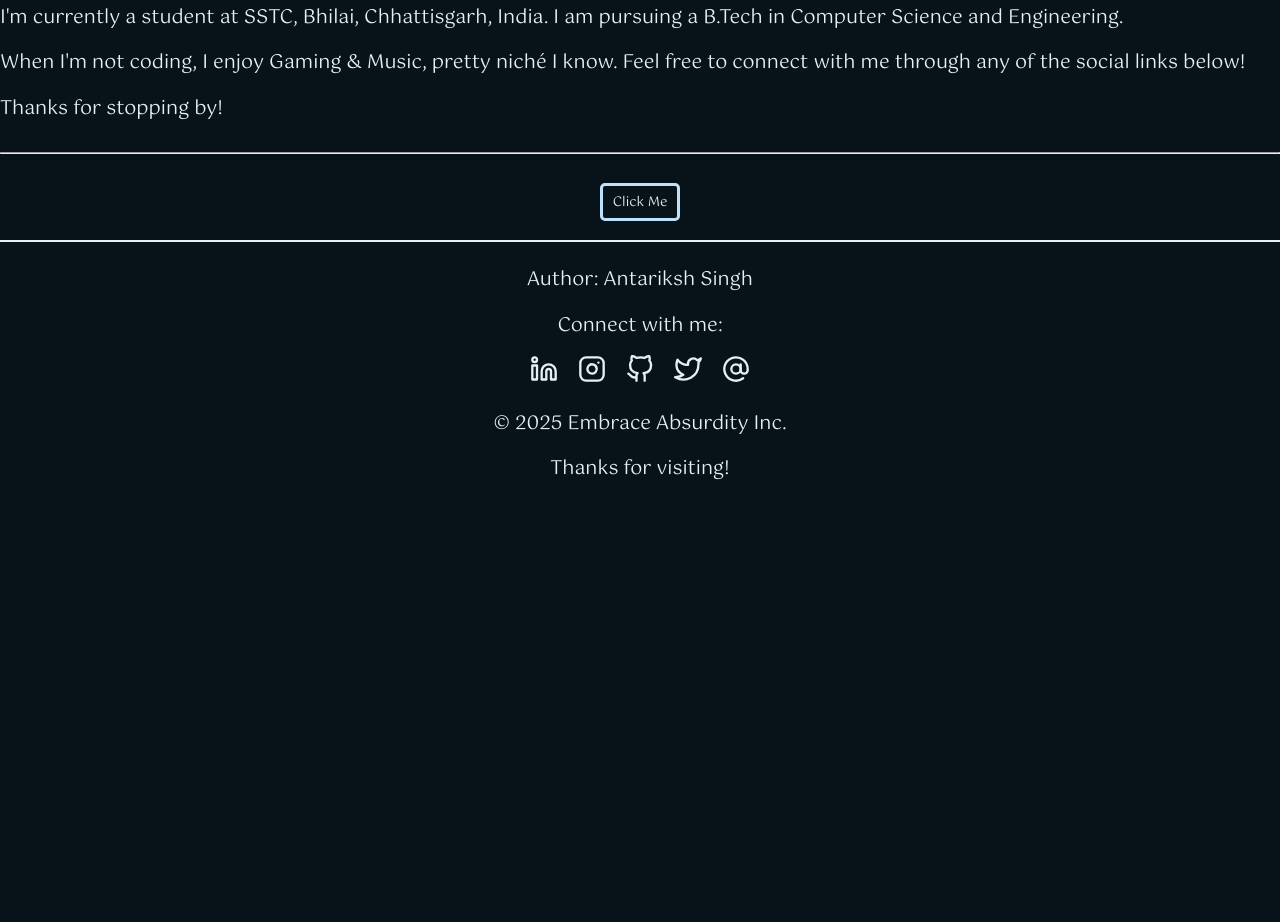
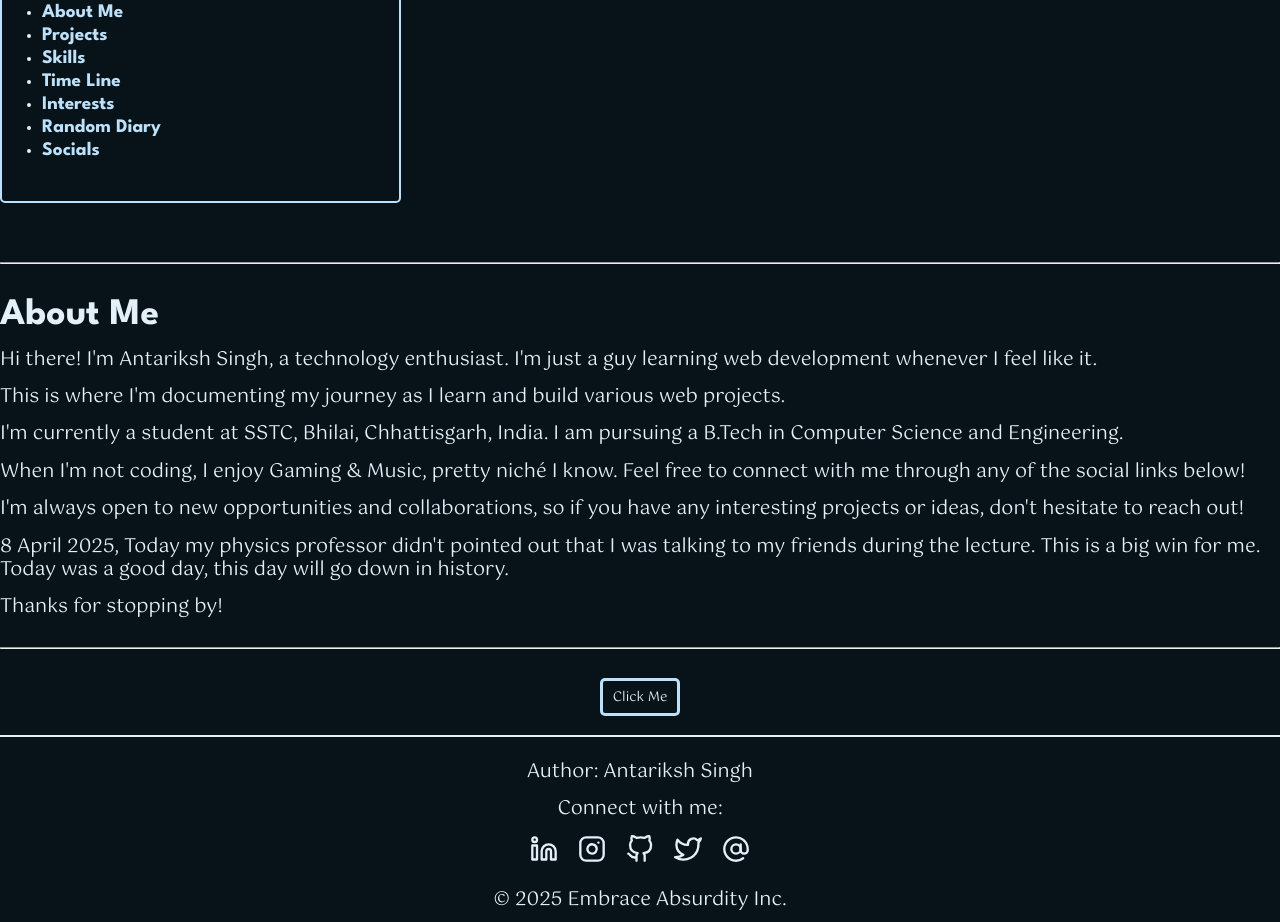
Before and after one commit to singhantariksh/Learning-WebDev, a plain HTML site: page index.html in a window 1280 px wide. Shown: the part 416-1338 px from the top of the page. Before the commit the page ends 920 px from the top, so only its background shows below. Drawn offline with Linux system fonts and the light colour scheme.

Commit message:
added table of contents to the home page

```diff
--- a/index.html
+++ b/index.html
@@ -40,6 +40,22 @@
 	<main>
 		<h2>Welcome to my first ever webpage!</h2>
 
+		<p>This is a simple webpage that I created to learn the basics of web development.</p>
+
+		<nav class="toc">
+            <h2>Table of Contents</h2>
+            <ul>
+                <li><a href="#about-me">About Me</a>
+				<li><a href="#projects">Projects</a></li>
+				<li><a href="#skills">Skills</a></li>
+				<li><a href="#timeline">Time Line</a></li>
+				<li><a href="#interests">Interests</a></li>
+				<li><a href="#diary">Random Diary</a></li>
+				<li><a href="#socials">Socials</a></li>
+
+            </ul>
+        </nav>
+
 		<hr />
 
 		<section id="about-me">
@@ -54,6 +70,12 @@
 
 			<p>When I'm not coding, I enjoy Gaming & Music, pretty niché I know.
 				Feel free to connect with me through any of the social links below!</p>
+
+			<p>I'm always open to new opportunities and collaborations, so if you have any interesting projects or ideas, don't hesitate to reach out!</p>
+
+			<p>8 April 2025, Today my physics professor didn't pointed out that I was talking to my friends during the lecture. This is a big win for me. Today was a good day, this day will go down in history.</p>
+
+			<p>
 
 			<p>Thanks for stopping by!</p>
 		</section>
@@ -72,7 +94,7 @@
 		<p>Author: Antariksh Singh</p>
 
 		<p>Connect with me:</p>
-		<div class="social-icons-container">
+		<div class="social-icons-container" id="socials">
 			<a href="https://www.linkedin.com/in/antariksh-singh-37b496315/" target="_blank" title="my linked in">
 				<div class="icon-wrapper icon-linkedin social-icons"></div>
 			</a>
--- a/style.css
+++ b/style.css
@@ -148,6 +148,11 @@ html.light-theme, html.dark-theme {
   margin: 0;
   padding: 0;
   box-sizing: border-box;
+}
+
+html {
+  scroll-behavior: smooth;
+  line-height: 1.2;
 }
 
 body{
```
